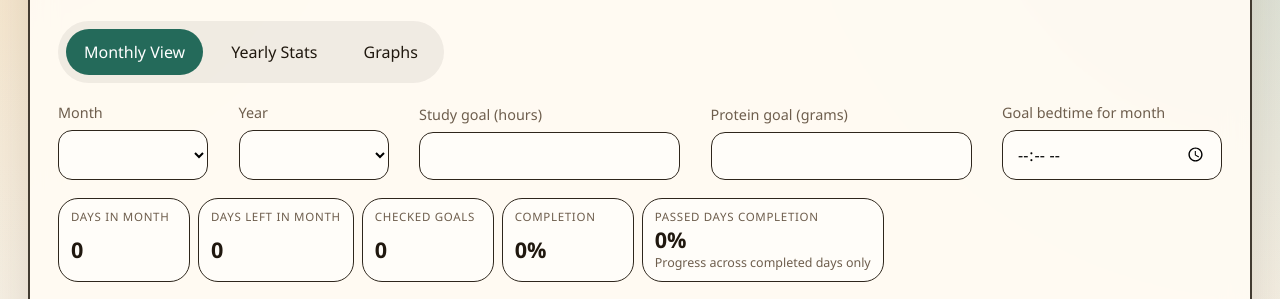
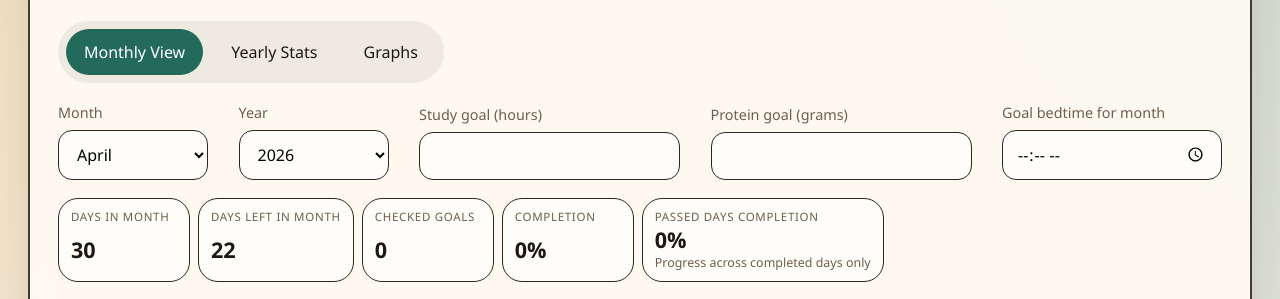
Before and after one commit to felixrieth/habit-tracker, a plain HTML site: page index.html in a window 1280 px wide. Shown: the part 204-503 px from the top of the page. Drawn offline with Linux system fonts and the light colour scheme.

Commit message:
Update index.html

```diff
--- a/index.html
+++ b/index.html
@@ -280,6 +280,6 @@
       </section>
     </main>
 
-    <script src="./src/app.js"></script>
+    <script src="./app.js"></script>
   </body>
 </html>
```
